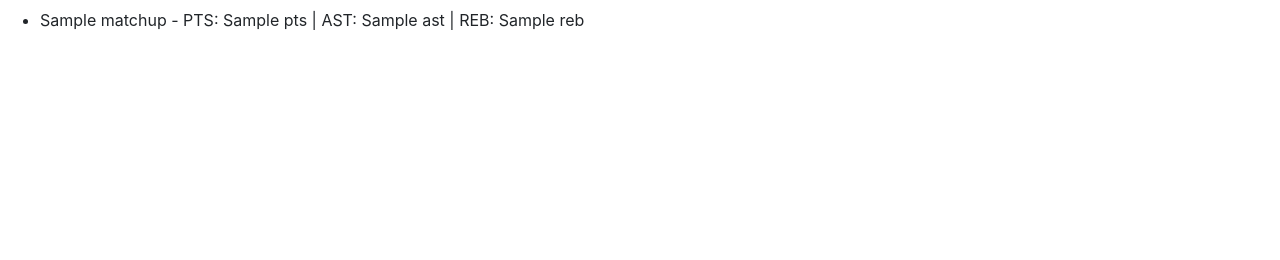
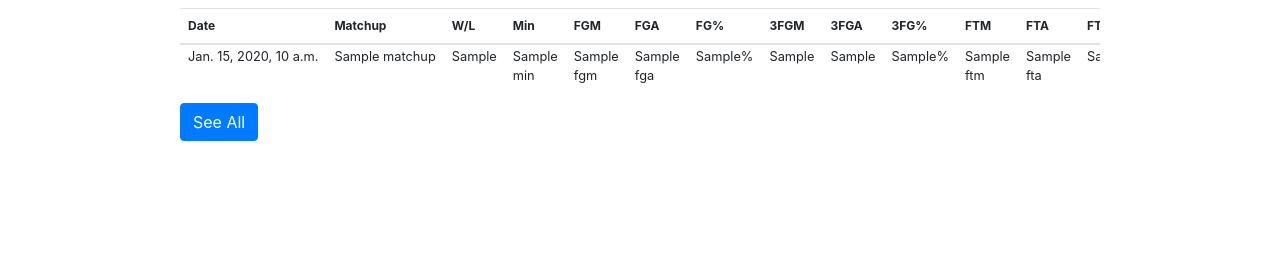
Before and after one commit to spon7ge/NBA-Project-v2, a Django app: template games/templates/games/player_games.html in a window 1280 px wide. Shown: the part 48-308 px from the top of the page. Run offline with Django 3.2, Linux system fonts and the light colour scheme; the template is opened without the code that fills it: most values are stand-ins (such as "Sample title", 1, 10 or a date in 2020); some libraries are stand-ins or nearby versions.

Commit message:
updated the font of the game data using css

```diff
--- a/games/static/games/main.css
+++ b/games/static/games/main.css
@@ -3,3 +3,42 @@ html, body {
   margin: 0;
   padding: 0;
 }
+
+/* Add this CSS to adjust the table styles */
+.table {
+  width: 100%; /* Ensure the table takes up the full width of its container */
+  font-size: 12px; /* Adjust the font size of table content */
+}
+
+.table th,
+.table td {
+  padding: 0.5rem; /* Adjust the padding around table cells */
+}
+
+/* Optional: Adjust the width of specific columns */
+.table th:nth-child(1), .table td:nth-child(1) { width: 10%; }
+.table th:nth-child(2), .table td:nth-child(2) { width: 15%; }
+/* Add width rules for other columns as needed */
+
+/* Optional: Add word-wrap for long text in cells */
+.table td {
+  word-wrap: break-word;
+}
+
+/* Optional: Remove padding around table */
+.table-responsive {
+  padding: 0;
+}
+
+.table tbody tr,
+.table tbody td,
+.table tbody th {
+  padding: 0.1rem 0.5rem; /* Adjust the padding of table cells */
+  font-size: 0.8rem; /* Adjust the font size of table content */
+}
+
+.table tbody td:nth-child(1), .table tbody td:nth-child(2) {
+  white-space: nowrap; /* Prevent text from wrapping */
+  overflow: hidden; /* Hide overflow text */
+  text-overflow: ellipsis; /* Display ellipsis (...) for overflow text */
+}
--- a/games/templates/games/player_games.html
+++ b/games/templates/games/player_games.html
@@ -1,13 +1,80 @@
 {% extends 'games/base.html' %}
 
-{%block title%}{{ player_name }} Game Log {% endblock %}
-{% block header %}Game Log for {{ player_name }} {% endblock %}
+{% block title %}{{ player_name }} game log{% endblock %}
+{% block header %}Game Log for {{ player_name }}{% endblock %}
+
 {% block content %}
-    <ul>
-        {% for game in games.itertuples %}
-            <li>{{ game.MATCHUP }} - PTS: {{ game.PTS }} | AST: {{game.AST}} | REB: {{ game.REB }}</li>
-        {% empty %}
-            <li>No games found.</li>
-        {% endfor %}
-    </ul>
+<div class="container">
+    <div class="row justify-content-center">
+        <div class="col-lg-10">
+            <div class="table-responsive">
+                <table class="table">
+                    <thead>
+                        <tr>
+                            <th>Date</th>
+                            <th>Matchup</th>
+                            <th>W/L</th>
+                            <th>Min</th>
+                            <th>FGM</th>
+                            <th>FGA</th>
+                            <th>FG%</th>
+                            <th>3FGM</th>
+                            <th>3FGA</th>
+                            <th>3FG%</th>
+                            <th>FTM</th>
+                            <th>FTA</th>
+                            <th>FT%</th>
+                            <th>OREB</th>
+                            <th>DREB</th>
+                            <th>REB</th>
+                            <th>AST</th>
+                            <th>STL</th>
+                            <th>BLK</th>
+                            <th>TOV</th>
+                            <th>PF</th>
+                            <th>PTS</th>
+                            <th>+/-</th>
+                        </tr>
+                    </thead>
+                    <tbody>
+                        {% for game in games.itertuples %}
+                        <tr>
+                            <td>{{ game.GAME_DATE}}</td>
+                            <td>{{ game.MATCHUP }}</td>
+                            <td>{{ game.WL }}</td>
+                            <td>{{ game.MIN }}</td>
+                            <td>{{ game.FGM }}</td>
+                            <td>{{ game.FGA }}</td>
+                            <td>{{ game.FG_PCT }}%</td>
+                            <td>{{ game.FG3M }}</td>
+                            <td>{{ game.FG3A }}</td>
+                            <td>{{ game.FG3_PCT }}%</td>
+                            <td>{{ game.FTM }}</td>
+                            <td>{{ game.FTA }}</td>
+                            <td>{{ game.FT_PCT }}%</td>
+                            <td>{{ game.OREB }}</td>
+                            <td>{{ game.DREB }}</td>
+                            <td>{{ game.REB }}</td>
+                            <td>{{ game.AST }}</td>
+                            <td>{{ game.STL }}</td>
+                            <td>{{ game.BLK }}</td>
+                            <td>{{ game.TOV }}</td>
+                            <td>{{ game.PF}}</td>
+                            <td>{{ game.PTS }}</td>
+                            <td>{{ game.PLUS_MINUS }}</td>
+                        </tr>
+                        {% empty %}
+                        <tr>
+                            <td colspan="23">No games found.</td>
+                        </tr>
+                        {% endfor %}
+                    </tbody>
+                </table>
+                {% if not display_all %}
+                <a href="?all=yes" class="btn btn-primary">See All</a>
+                {% endif %}
+            </div>
+        </div>
+    </div>
+</div>
 {% endblock %}
```
Also changed, not shown: games/nba_client.py (+8 -2 lines), games/templateTags/custom_filters.py (added, +11 -0 lines), games/views.py (+17 -1 lines), games/nba_props.py (added), games/templateTags/__init__.py (added), 1 other file.
